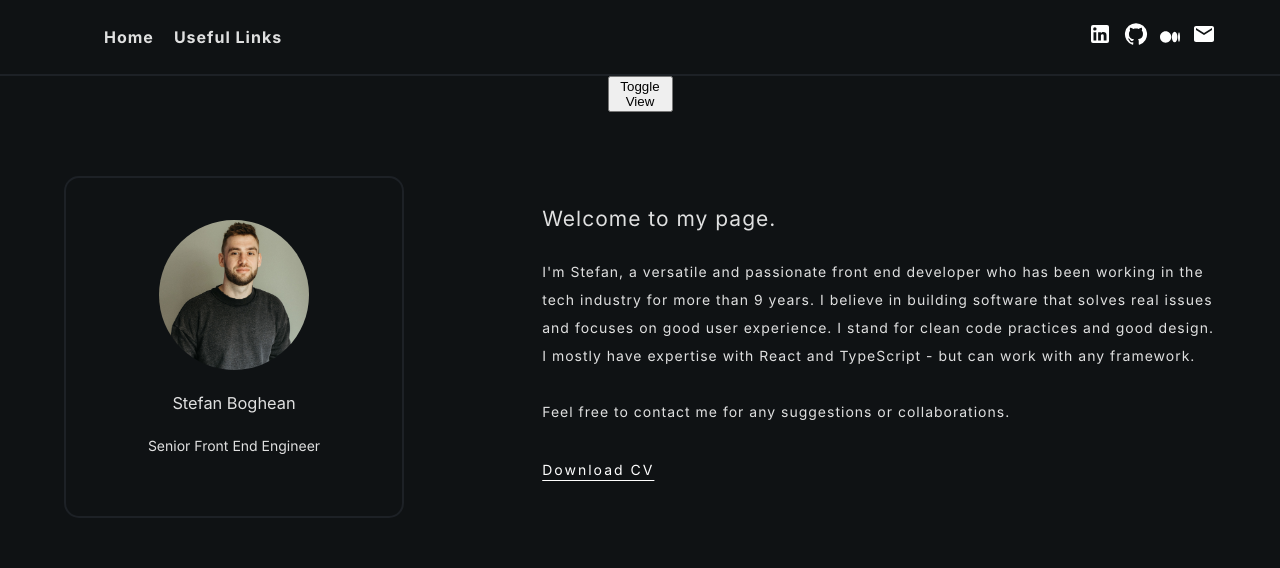
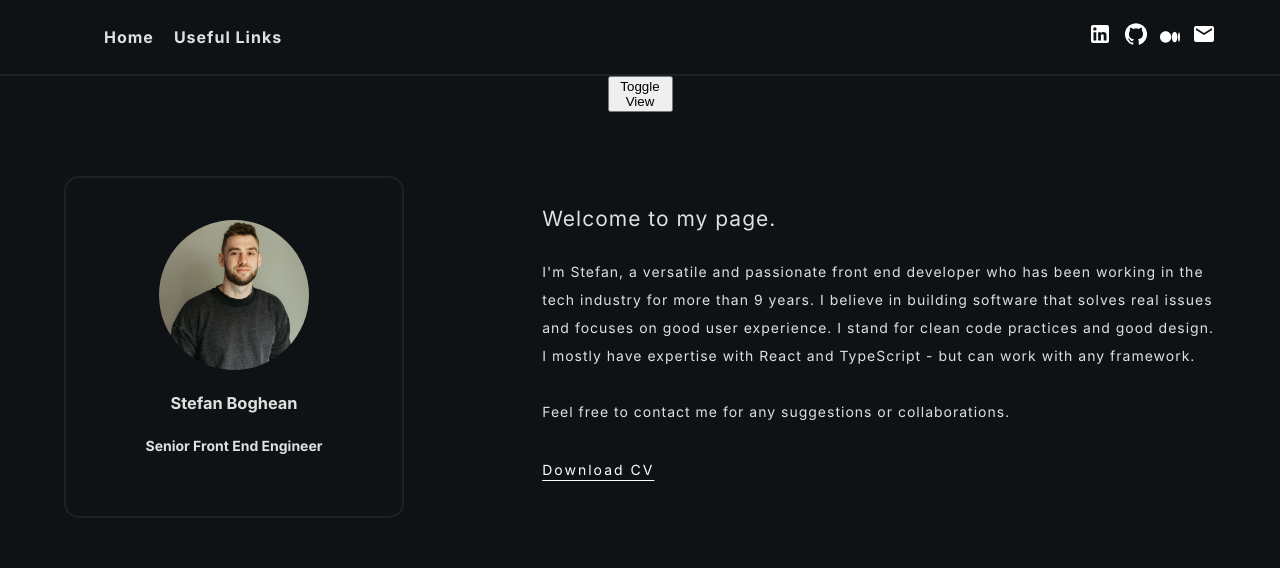
Before and after one commit to steff93/bio, a React (Vite) app: page / in a window 1280 px wide. Both pictures are taken after a click on the button "Toggle View". Shown: the top 568 px of the page. Built offline with nearby package versions, Linux system fonts and the light colour scheme.

Commit message:
Updated typography for card

```diff
--- a/src/components/Card.scss
+++ b/src/components/Card.scss
@@ -1,4 +1,5 @@
 .card {
+  font-family: "InterSemi";
   // background-color: #1f1f1f;
   border-radius: 15px;
   border: 2px solid hsl(210, 14%, 13%);
```
